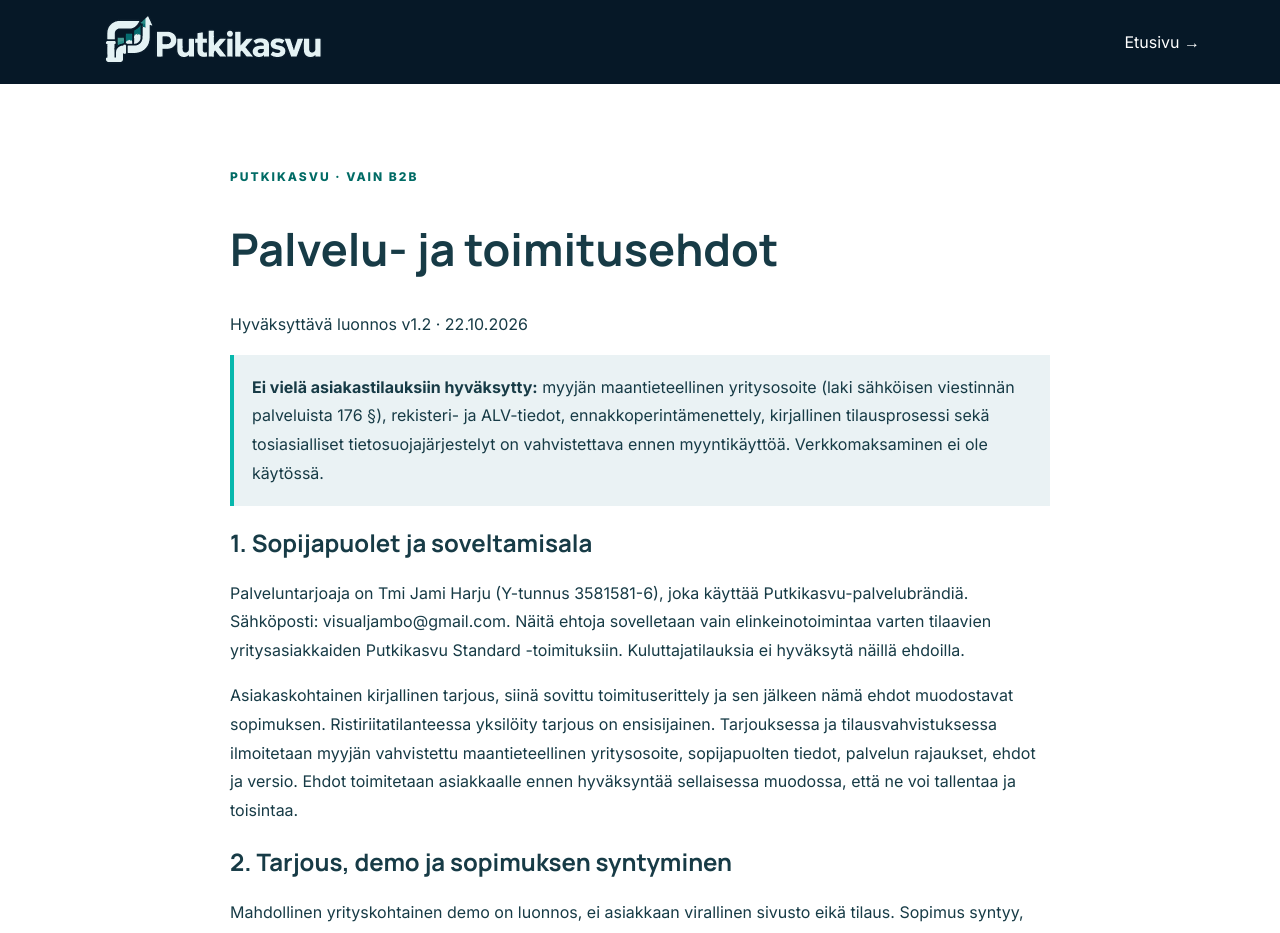
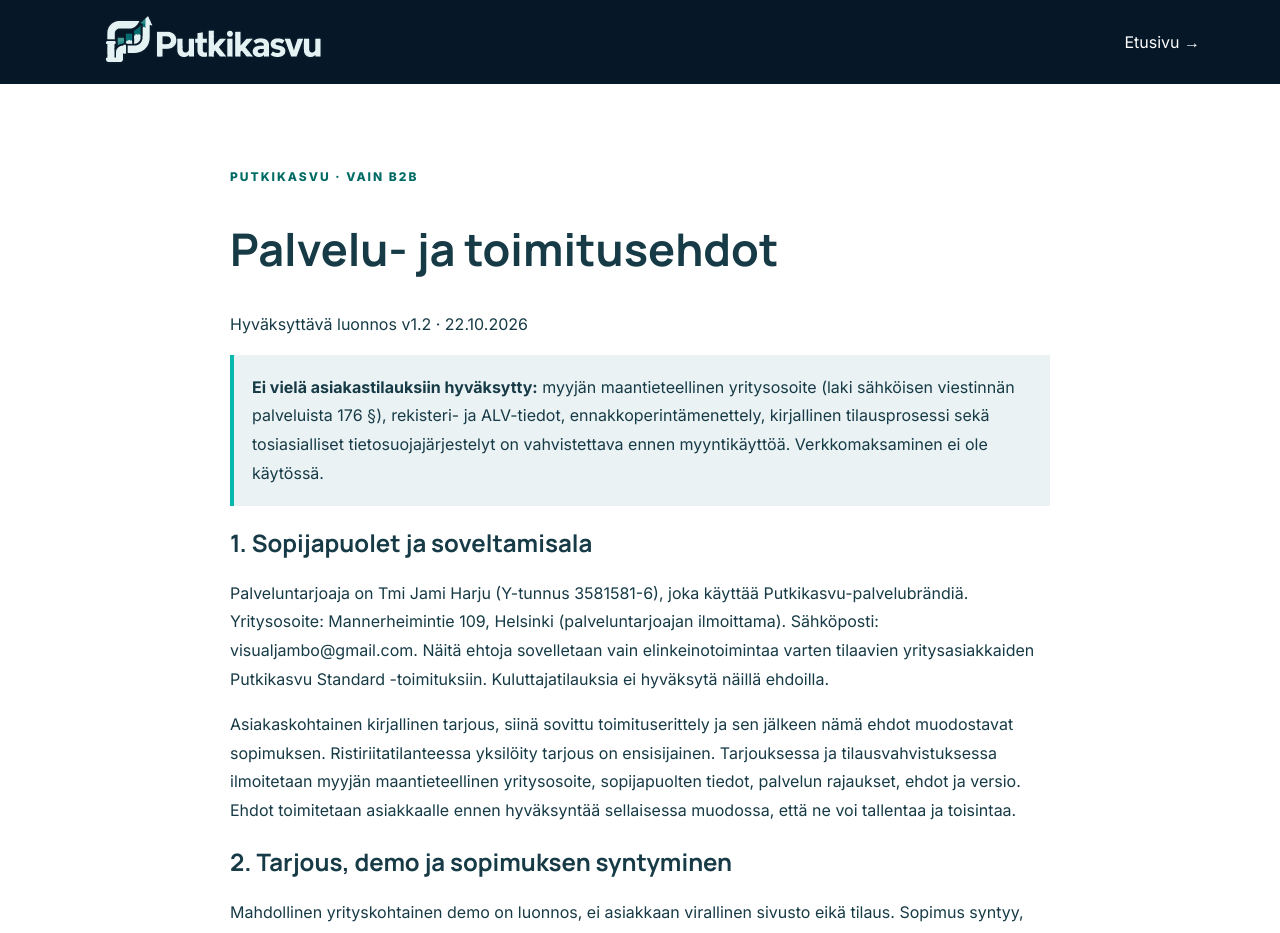
Before and after one commit to Jambovisuaalit/putkikasvu, a Next.js app: page /ehdot in a window 1280 px wide. Shown: the top 933 px of the page. Built offline with nearby package versions, Linux system fonts and the light colour scheme.

Commit message:
legal: record owner-confirmed public business address in PR 9

```diff
--- a/app/ehdot/page.jsx
+++ b/app/ehdot/page.jsx
@@ -7,8 +7,8 @@ const sections = [
   {
     title: '1. Sopijapuolet ja soveltamisala',
     paragraphs: [
-      'Palveluntarjoaja on Tmi Jami Harju (Y-tunnus 3581581-6), joka käyttää Putkikasvu-palvelubrändiä. Sähköposti: visualjambo@gmail.com. Näitä ehtoja sovelletaan vain elinkeinotoimintaa varten tilaavien yritysasiakkaiden Putkikasvu Standard -toimituksiin. Kuluttajatilauksia ei hyväksytä näillä ehdoilla.',
-      'Asiakaskohtainen kirjallinen tarjous, siinä sovittu toimituserittely ja sen jälkeen nämä ehdot muodostavat sopimuksen. Ristiriitatilanteessa yksilöity tarjous on ensisijainen. Tarjouksessa ja tilausvahvistuksessa ilmoitetaan myyjän vahvistettu maantieteellinen yritysosoite, sopijapuolten tiedot, palvelun rajaukset, ehdot ja versio. Ehdot toimitetaan asiakkaalle ennen hyväksyntää sellaisessa muodossa, että ne voi tallentaa ja toisintaa.'
+      'Palveluntarjoaja on Tmi Jami Harju (Y-tunnus 3581581-6), joka käyttää Putkikasvu-palvelubrändiä. Yritysosoite: Mannerheimintie 109, Helsinki (palveluntarjoajan ilmoittama). Sähköposti: visualjambo@gmail.com. Näitä ehtoja sovelletaan vain elinkeinotoimintaa varten tilaavien yritysasiakkaiden Putkikasvu Standard -toimituksiin. Kuluttajatilauksia ei hyväksytä näillä ehdoilla.',
+      'Asiakaskohtainen kirjallinen tarjous, siinä sovittu toimituserittely ja sen jälkeen nämä ehdot muodostavat sopimuksen. Ristiriitatilanteessa yksilöity tarjous on ensisijainen. Tarjouksessa ja tilausvahvistuksessa ilmoitetaan myyjän maantieteellinen yritysosoite, sopijapuolten tiedot, palvelun rajaukset, ehdot ja versio. Ehdot toimitetaan asiakkaalle ennen hyväksyntää sellaisessa muodossa, että ne voi tallentaa ja toisintaa.'
     ]
   },
   {
```
